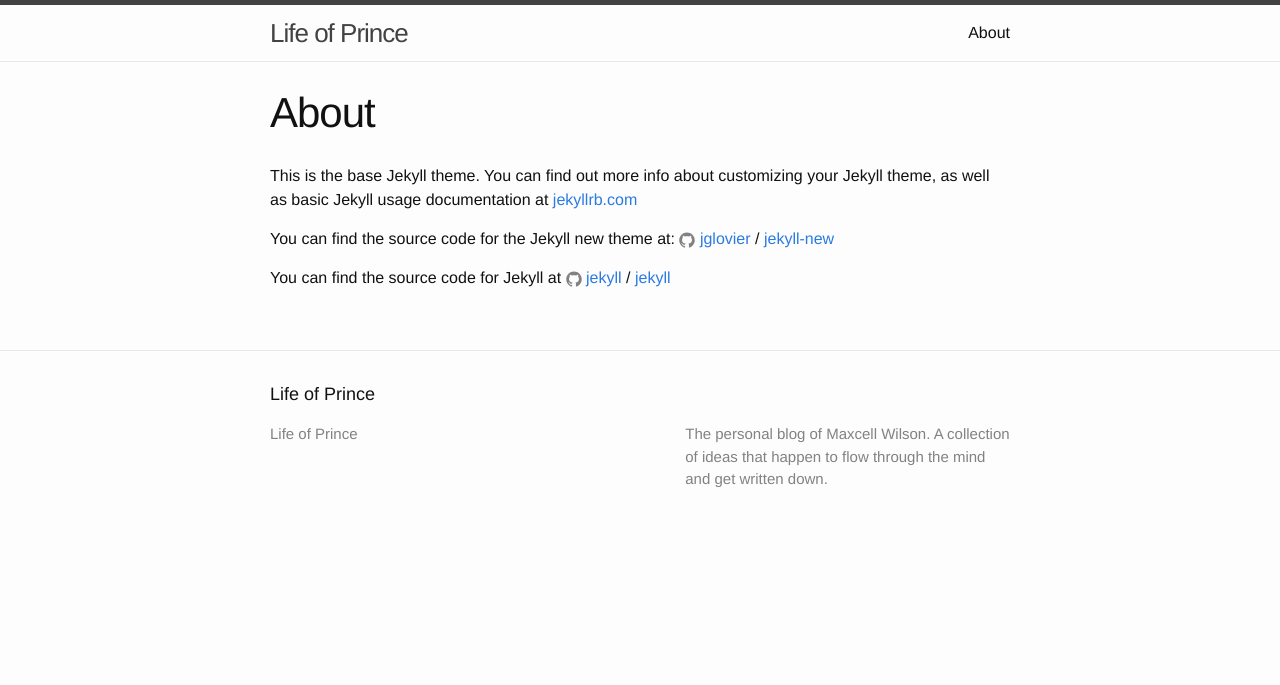
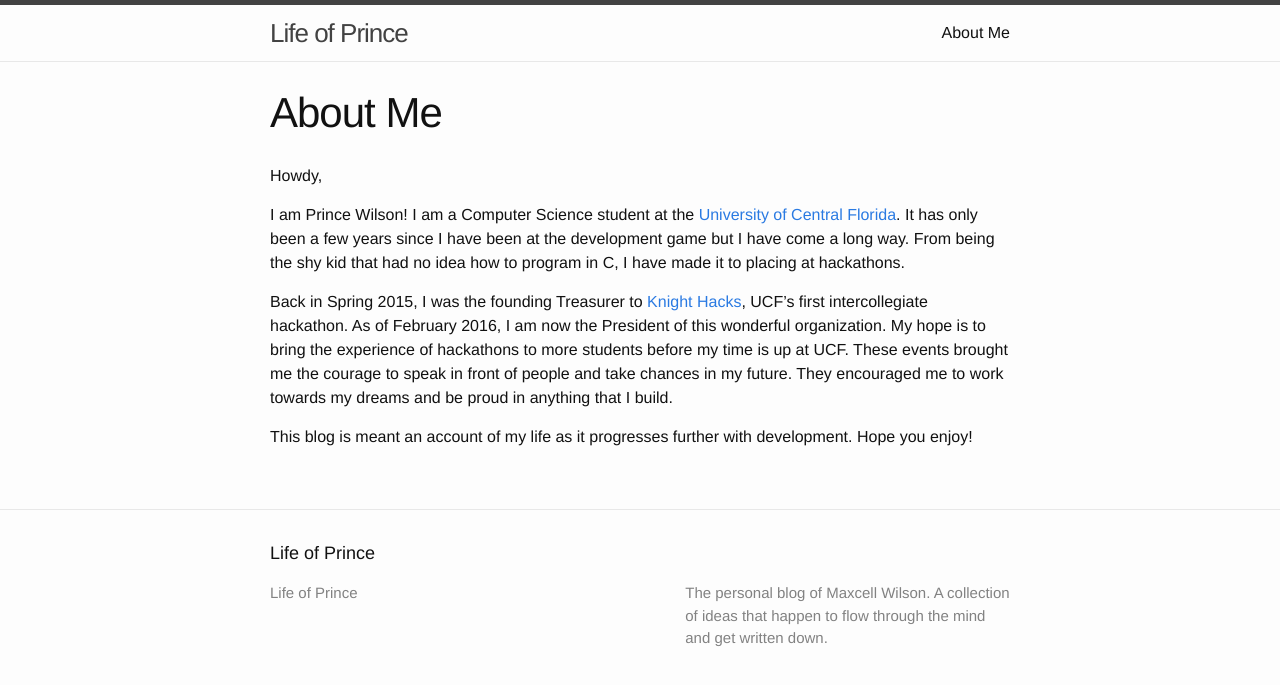
Before and after one commit to maxcell/blog, a Jekyll site: the page built from about.md, in a window 1280 px wide. Shown: the top 685 px of the page. Built offline with Jekyll 4.4.1, drawn with Linux system fonts in a browser that asks for light colours.

Commit message:
Updating about me

```diff
--- a/about.md
+++ b/about.md
@@ -1,15 +1,23 @@
 ---
 layout: page
-title: About
+title: About Me
 permalink: /about/
 ---
 
-This is the base Jekyll theme. You can find out more info about customizing your Jekyll theme, as well as basic Jekyll usage documentation at [jekyllrb.com](http://jekyllrb.com/)
+Howdy,
 
-You can find the source code for the Jekyll new theme at:
-{% include icon-github.html username="jglovier" %} /
-[jekyll-new](https://github.com/jglovier/jekyll-new)
+I am Prince Wilson! I am a Computer Science student at the
+[University of Central Florida](http://www.ucf.edu/). It has only been a few years
+since I have been at the development game but I have come a long way. From being
+the shy kid that had no idea how to program in C, I have made it to placing at
+hackathons.
 
-You can find the source code for Jekyll at
-{% include icon-github.html username="jekyll" %} /
-[jekyll](https://github.com/jekyll/jekyll)
+Back in Spring 2015, I was the founding Treasurer to [Knight Hacks]("https://knighthacks.org"), UCF's first intercollegiate
+hackathon. As of February 2016, I am now the President of this wonderful organization.
+My hope is to bring the experience of hackathons to more students before my time is up
+at UCF. These events brought me the courage to speak in front of people and take
+chances in my future. They encouraged me to work towards my dreams and be proud in
+anything that I build.
+
+This blog is meant an account of my life as it progresses further with development.
+Hope you enjoy!
```
